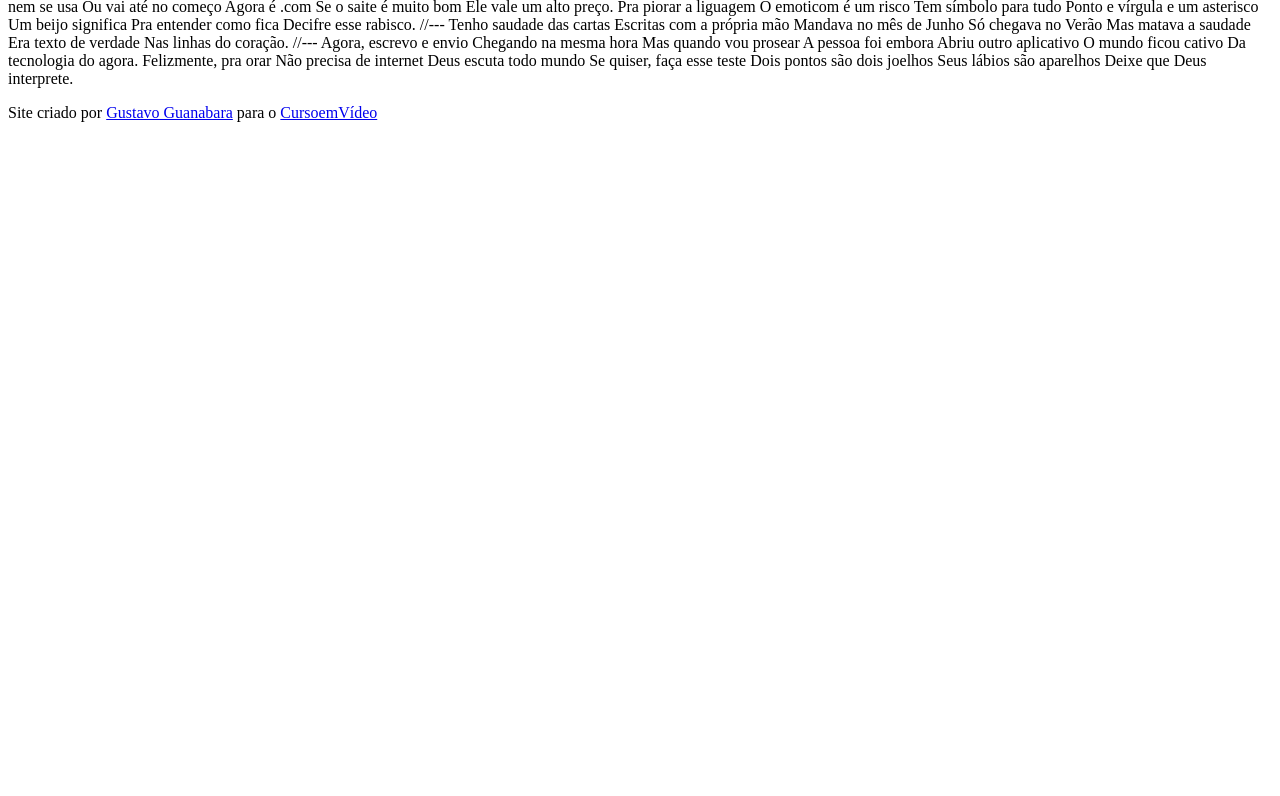
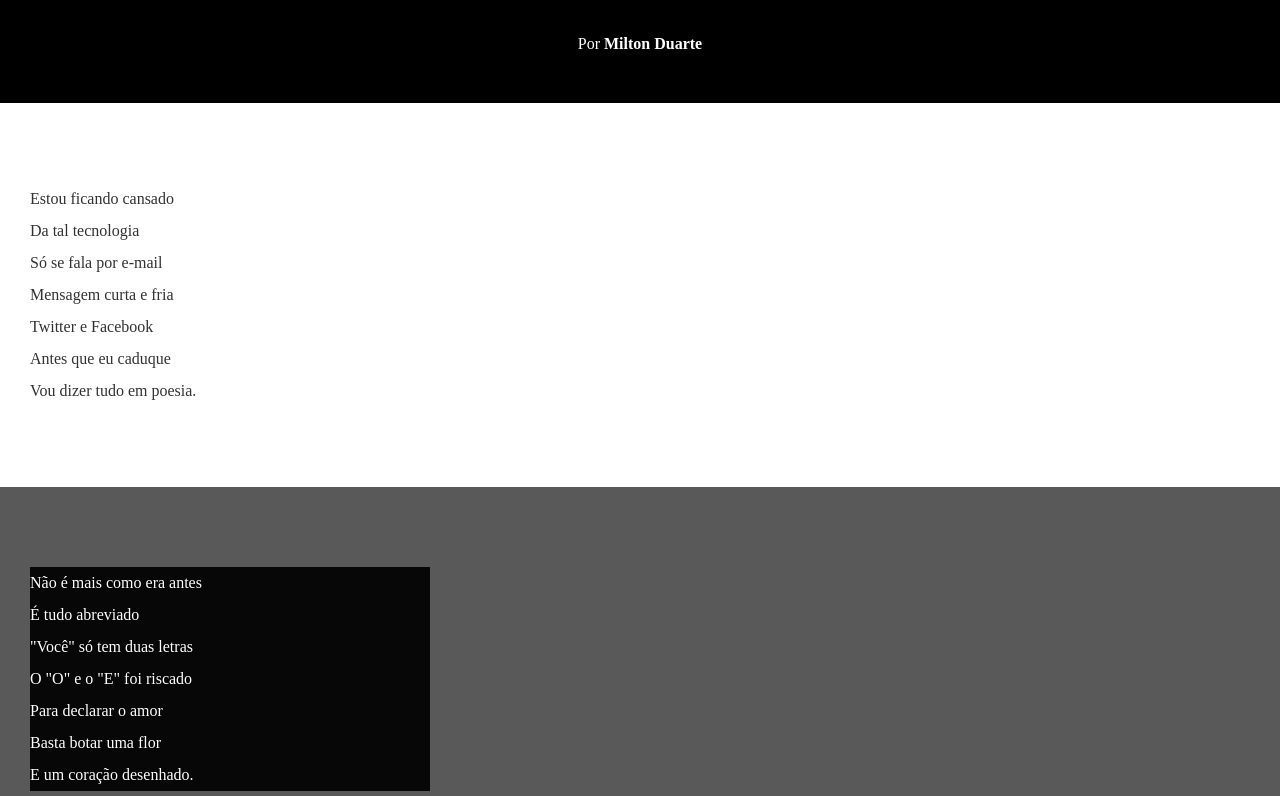
Before and after one commit to desenvolvedordofuturo/html-css, a plain HTML site: page d012/index.html in a window 1280 px wide. Shown: the part 152-948 px from the top of the page. Before the commit the page ends 800 px from the top, so only its background shows below. Drawn offline with Linux system fonts and the light colour scheme.

Commit message:
atualizei

```diff
--- /dev/null
+++ b/d012/estilo/style.css
@@ -0,0 +1,63 @@
+@charset "UTF-8";
+
+* {
+    margin: 0px;
+    padding: 0px;
+}
+html, body {
+    min-height: 100vh;
+    background-color: darkgray;
+}
+
+header {
+    background-color: black;
+    color: white;
+    text-align: center;
+}
+
+header > h1 {
+    padding: 50px;
+    font-variant: small-caps;
+}
+
+header > p {
+    padding-bottom: 50px;
+}
+
+header a, footer a {
+    color: white;
+    text-decoration: none;
+    font-weight: bolder;
+}
+
+header a:hover, footer a:hover {
+    text-decoration: underline;
+}
+section {
+    padding-top: 10vh;
+    padding-bottom: 10vh;
+    line-height: 2em;
+    padding-left: 30px;
+}
+
+section.normal {
+    background-color: white;
+    color: rgba(0, 0, 0, 0.808);
+}
+
+section.imagem {
+    background-color: rgba(0, 0, 0, 0.473);
+    color: white;
+
+}
+section.imagem > p {
+    width: 400px;
+    background-color: rgba(0, 0, 0, 0.918);
+}
+
+footer {
+    background-color: black;
+    color: white;
+    text-align: center;
+    padding: 10px;
+}
--- a/d012/index.html
+++ b/d012/index.html
@@ -5,78 +5,97 @@
     <meta http-equiv="X-UA-Compatible" content="IE=edge">
     <meta name="viewport" content="width=device-width, initial-scale=1.0">
     <title>Cordel Moderno</title>
+    <link rel="stylesheet" href="estilo/style.css">
 </head>
 <body>
     <header>
         <p>
        <h1>Cordel Moderno</h1>
-        Por <a href="htpps://www.recantodasletras.com.br/poesias/3186743" target="_blank">Milton Duarte</a>
+        Por <a href="https://www.recantodasletras.com.br/poesias/3186743" target="_blank">Milton Duarte</a>
         </p>
     </header>
 
-        Estou ficando cansado
-        Da tal tecnologia
-        Só se fala por e-mail
-        Mensagem curta e fria
-        Twitter e Facebook
-        Antes que eu caduque
-        Vou dizer tudo em poesia.
+        <section class="normal">
+            <p>
+                Estou ficando cansado <br>
+                Da tal tecnologia <br>
+                Só se fala por e-mail <br>
+                Mensagem curta e fria <br>
+                Twitter e Facebook <br>
+                Antes que eu caduque <br>
+                Vou dizer tudo em poesia.
+            </p>
+        </section>
 
-        //---
+        <section class="imagem">
+            <p>
+                Não é mais como era antes <br>
+                É tudo abreviado <br>
+                "Você" só tem duas letras <br>
+                O "O" e o "E" foi riscado <br>
+                Para declarar o amor <br>
+                Basta botar uma flor <br>
+                E um coração desenhado.
+            </p>
+        </section>
 
-        Não é mais como era antes
-        É tudo abreviado
-        "Você" só tem duas letras
-        O "O" e o "E" foi riscado
-        Para declarar o amor
-        Basta botar uma flor
-        E um coração desenhado.
+        <section class="normal">
+            <p>
+                Arroba agora não pesa <br>
+                É parte de um endereço <br>
+                Ponto final nem se usa <br>
+                Ou vai até no começo <br>
+                Agora é .com <br>
+                Se o saite é muito bom <br>
+                Ele vale um alto preço.
+            </p>
 
-        //---
+            <p>
+                Pra piorar a liguagem <br>
+                O emoticom é um risco <br>
+                Tem símbolo para tudo <br>
+                Ponto e vírgula e um asterisco <br>
+                Um beijo significa <br>
+                Pra entender como fica <br>
+                Decifre esse rabisco.
+            </p>
+        </section>
 
-        Arroba agora não pesa
-        É parte de um endereço
-        Ponto final nem se usa
-        Ou vai até no começo
-        Agora é .com
-        Se o saite é muito bom
-        Ele vale um alto preço.
+        <section class="imagem">
+            <p>
+                Tenho saudade das cartas <br>
+                Escritas com a própria mão <br>
+                Mandava no mês de Junho <br>
+                Só chegava no Verão <br>
+                Mas matava a saudade <br>
+                Era texto de verdade <br>
+                Nas linhas do coração.
+            </p>
+        </section>
 
-        Pra piorar a liguagem
-        O emoticom é um risco
-        Tem símbolo para tudo
-        Ponto e vírgula e um asterisco
-        Um beijo significa
-        Pra entender como fica
-        Decifre esse rabisco.
+         <section class="normal">
+            <p>
+                Agora, escrevo e envio <br>
+                Chegando na mesma hora <br>
+                Mas quando vou prosear <br>
+                A pessoa foi embora <br>
+                Abriu outro aplicativo <br>
+                O mundo ficou cativo <br>
+                Da tecnologia do agora.
+            </p>
 
-        //---
+            <p>
+                Felizmente, pra orar <br>
+                Não precisa de internet <br>
+                Deus escuta todo mundo <br>
+                Se quiser, faça esse teste <br>
+                Dois pontos são dois joelhos <br>
+                Seus lábios são aparelhos <br>
+                Deixe que Deus interprete.
+            </p>
+        </section>
 
-        Tenho saudade das cartas
-        Escritas com a própria mão
-        Mandava no mês de Junho
-        Só chegava no Verão
-        Mas matava a saudade
-        Era texto de verdade
-        Nas linhas do coração.
 
-        //---
-
-        Agora, escrevo e envio
-        Chegando na mesma hora
-        Mas quando vou prosear
-        A pessoa foi embora
-        Abriu outro aplicativo
-        O mundo ficou cativo
-        Da tecnologia do agora.
-
-        Felizmente, pra orar
-        Não precisa de internet
-        Deus escuta todo mundo
-        Se quiser, faça esse teste
-        Dois pontos são dois joelhos
-        Seus lábios são aparelhos
-        Deixe que Deus interprete.
         <footer>
             <p>Site criado por <a href="https://gustavoguanabara.github.io" target="_blank">Gustavo Guanabara</a> para o <a href="https://www.cursoemvideo.com" target="_blank">CursoemVídeo</a></p>
         </footer>
```
